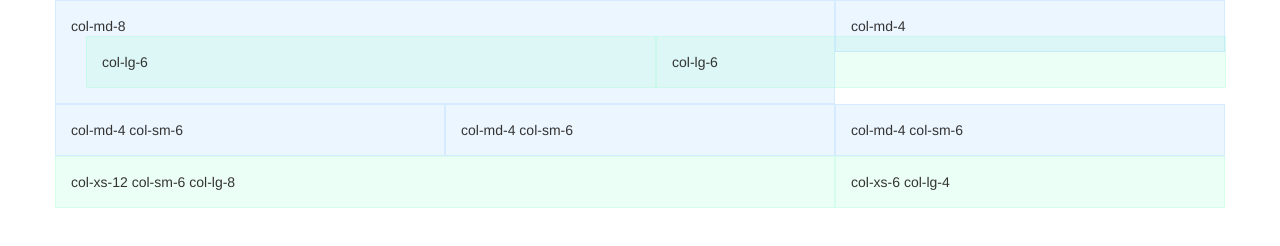
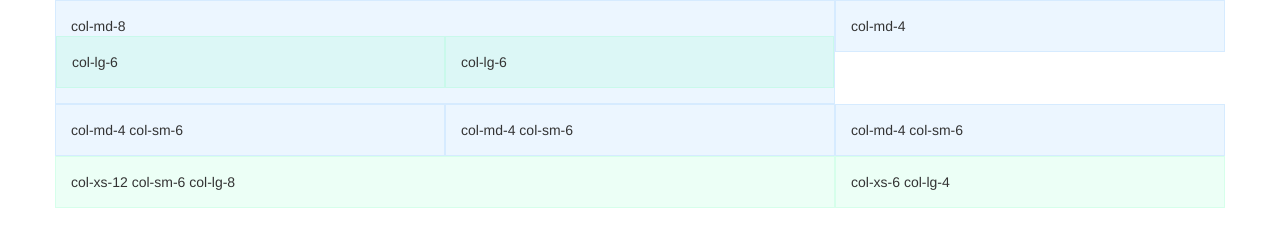
Before and after one commit to yato1215/BootStrap, a plain HTML site: page htdocs/sample4.html in a window 1280 px wide. Drawn offline with nearby package versions, Linux system fonts and the light colour scheme.

Commit message:
Update sample4.html

```diff
--- a/htdocs/sample4.html
+++ b/htdocs/sample4.html
@@ -15,7 +15,7 @@
       <div class="row">
         <div class="col-md-8">
           col-md-8
-          <div class="container">
+          <div class="row">
             <div class="col-lg-6">col-lg-6</div>
             <div class="col-lg-6">col-lg-6</div>
           </div>
```
